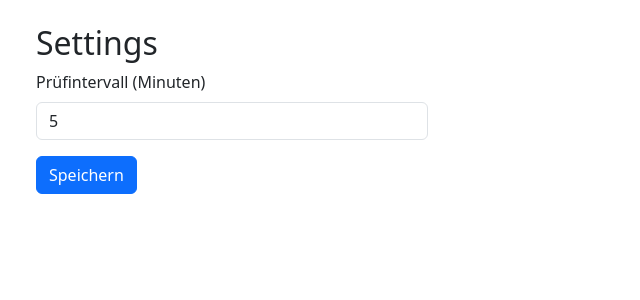
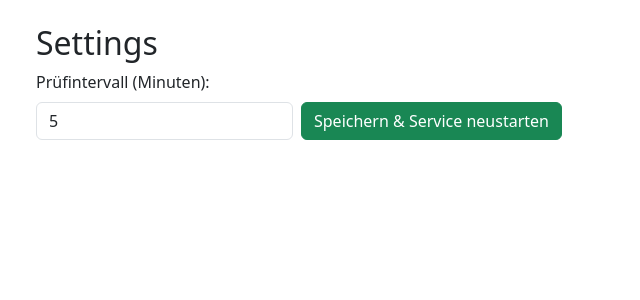
Before and after one commit to alientim/Aruba-PoE, a Flask app: page /settings in a window 1280 px wide. Shown: the part 62-362 px from the top of the page, without its empty margins (0-640 px from the left). Run offline with Flask 3, Linux system fonts and the light colour scheme; a user stored in the database is signed in; data comes from the database, SQL or seed files in the repository; parts of the project's set-up code (start-up, migrations or seed data) failed here and were passed over; some libraries are stand-ins or nearby versions.

Commit message:
Bugfix Intervall

```diff
--- a/srv/poe_manager/app.py
+++ b/srv/poe_manager/app.py
@@ -105,26 +105,40 @@ def index():
 
     return render_template("index.html", devices=devices, status=status_dict)
 
-@app.route('/settings', methods=['GET', 'POST'])
+@app.route("/settings", methods=["GET", "POST"])
 @login_required
 def settings():
     if not current_user.is_admin:
-        flash("Zugriff verweigert!")
-        return redirect(url_for('index'))
+        flash("Nur Admins dürfen die Einstellungen ändern!")
+        return redirect(url_for("index"))
 
-    conn = get_db_connection()
-    interval_row = conn.execute("SELECT value FROM settings WHERE key='check_interval'").fetchone()
-    interval_min = int(interval_row['value']) // 60 if interval_row else 5  # Standard 5 Minuten
+    # Aktuellen Prüfintervall laden
+    conn = sqlite3.connect("sqlite.db")
+    c = conn.cursor()
+    c.execute("SELECT value FROM settings WHERE key='interval'")
+    row = c.fetchone()
+    interval = int(row[0]) if row else 5  # Default 5 Minuten
+    conn.close()
 
-    if request.method == 'POST':
-        new_interval_min = int(request.form['interval'])
-        conn.execute("INSERT OR REPLACE INTO settings (key, value) VALUES ('check_interval', ?)", (new_interval_min*60,))
+    if request.method == "POST":
+        new_interval = int(request.form["interval"])
+        conn = sqlite3.connect("sqlite.db")
+        c = conn.cursor()
+        # upsert
+        c.execute("INSERT INTO settings (key, value) VALUES (?, ?) "
+                  "ON CONFLICT(key) DO UPDATE SET value=excluded.value",
+                  ("interval", new_interval))
         conn.commit()
-        flash(f"Intervall auf {new_interval_min} Minuten gesetzt.")
-        interval_min = new_interval_min
+        conn.close()
 
-    conn.close()
-    return render_template('settings.html', interval=interval_min)
+        # rpi-check.service neu starten
+        import subprocess
+        subprocess.run(["systemctl", "restart", "rpi-check.service"])
+
+        flash(f"Intervall auf {new_interval} Minuten gesetzt und Service neu gestartet!")
+        return redirect(url_for("settings"))
+
+    return render_template("settings.html", interval=interval)
 
 @app.route('/devices', methods=['GET', 'POST'])
 @login_required
--- a/srv/poe_manager/templates/settings.html
+++ b/srv/poe_manager/templates/settings.html
@@ -2,6 +2,16 @@
 {% block content %}
 
 <h2>Settings</h2>
+
+<form method="post" class="row g-2">
+    <div class="col-auto">
+        <label for="interval" class="form-label">Prüfintervall (Minuten):</label>
+        <input type="number" name="interval" id="interval" class="form-control" value="{{ interval }}" min="1" required>
+    </div>
+    <div class="col-auto align-self-end">
+        <button type="submit" class="btn btn-success">Speichern & Service neustarten</button>
+    </div>
+</form>
 
 {% with messages = get_flashed_messages() %}
   {% if messages %}
@@ -11,14 +21,4 @@
   {% endif %}
 {% endwith %}
 
-<form method="post" class="row g-3">
-    <div class="col-md-4">
-        <label for="interval" class="form-label">Prüfintervall (Minuten)</label>
-        <input type="number" class="form-control" id="interval" name="interval" value="{{ interval }}" min="1" required>
-    </div>
-    <div class="col-12">
-        <button class="btn btn-primary">Speichern</button>
-    </div>
-</form>
-
 {% endblock %}
```
